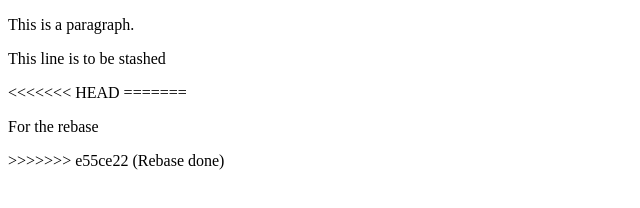
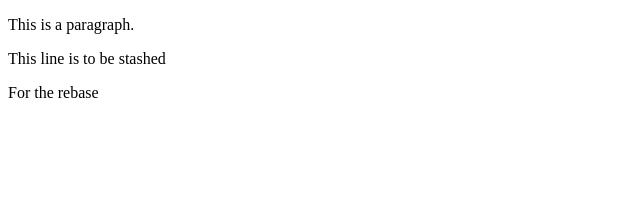
Before and after one commit to ubaid0409/New-Practise, a plain HTML site: page index.html in a window 1280 px wide. Shown: the whole page, without its empty margins (0-640 px from the left). Drawn offline with Linux system fonts and the light colour scheme.

Commit message:
Rebase Done

```diff
--- a/index.html
+++ b/index.html
@@ -8,9 +8,7 @@
 <body>
     <p>This is a paragraph.</p>
     <p>This line is to be stashed</p>
-<<<<<<< HEAD
-=======
     <p>For the rebase</p>
->>>>>>> e55ce22 (Rebase done)
+
 </body>
 </html>
```
